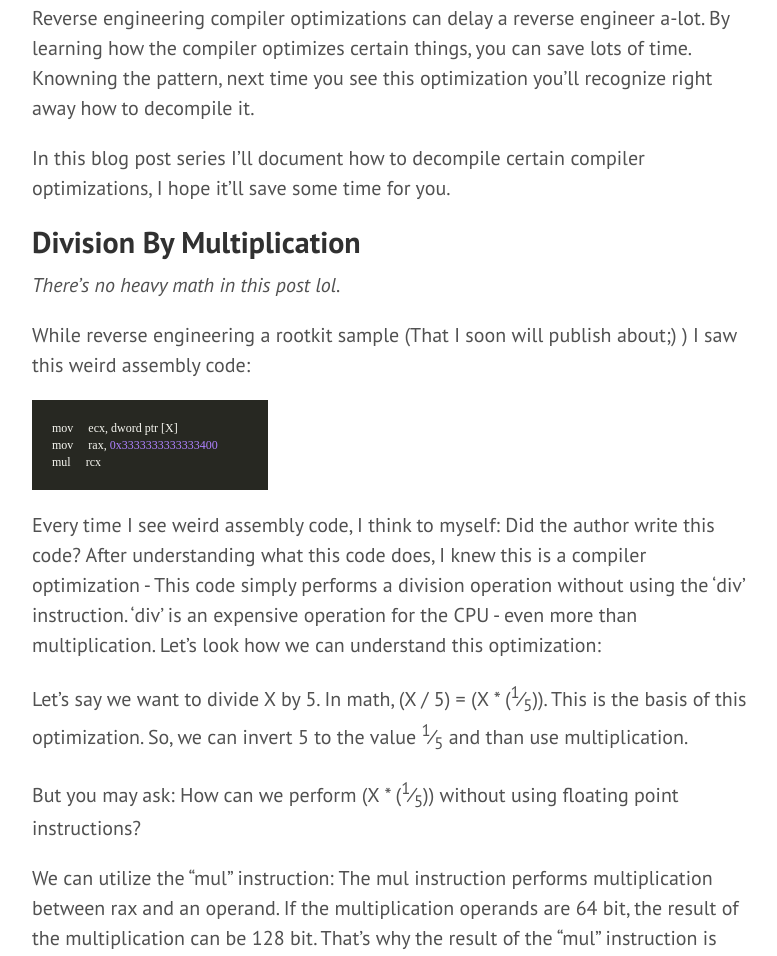
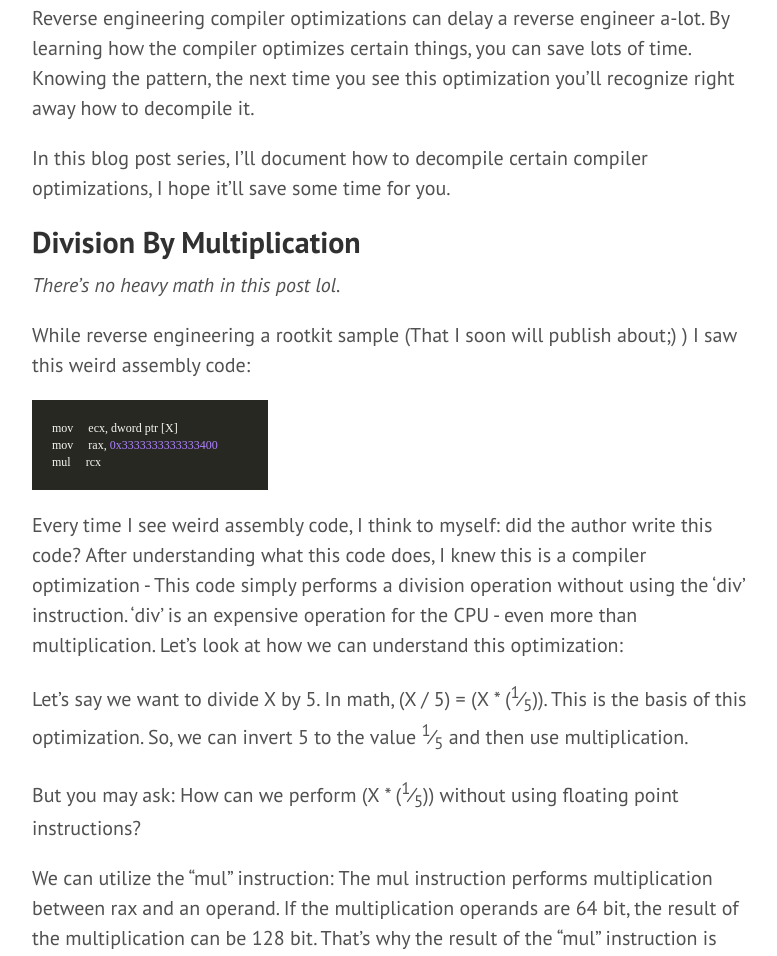
Before and after one commit to repnz/repnz.github.io, a plain HTML site: page posts/reversing-optimizations-division/index.html in a window 1280 px wide. Shown: the part 1048-2004 px from the top of the page, without its empty margins (428-1205 px from the left). Drawn offline with Linux system fonts and the light colour scheme; a web font is replaced by a local one.

Commit message:
Fixed a few typos
I love your blogs, and the low level so just wanted to help out by fixing a few typos. Thanks for your work!

```diff
--- a/posts/reversing-optimizations-division/index.html
+++ b/posts/reversing-optimizations-division/index.html
@@ -69,10 +69,10 @@
 <h2 id="intro">Intro</h2>
 
 <p>Reverse engineering compiler optimizations can delay a reverse engineer a-lot. By learning how the compiler optimizes certain
-things, you can save lots of time. Knowning the pattern, next time you see this optimization you&rsquo;ll recognize right away how to
+things, you can save lots of time. Knowing the pattern, the next time you see this optimization you&rsquo;ll recognize right away how to
 decompile it.</p>
 
-<p>In this blog post series I&rsquo;ll document how to decompile certain compiler optimizations, I hope it&rsquo;ll save some time for you.</p>
+<p>In this blog post series, I&rsquo;ll document how to decompile certain compiler optimizations, I hope it&rsquo;ll save some time for you.</p>
 
 <h2 id="division-by-multiplication">Division By Multiplication</h2>
 
@@ -84,13 +84,13 @@ decompile it.</p>
 mov     rax, <span style="color:#ae81ff">0x3333333333333400</span>
 mul     rcx                              </code></pre></div>
 
-<p>Every time I see weird assembly code, I think to myself: Did the author write this code?
+<p>Every time I see weird assembly code, I think to myself: did the author write this code?
 After understanding what this code does, I knew this is a compiler optimization - This code simply performs a division operation
 without using the &lsquo;div&rsquo; instruction.
-&lsquo;div&rsquo; is an expensive operation for the CPU - even more than multiplication. Let&rsquo;s look how we can understand this optimization:</p>
+&lsquo;div&rsquo; is an expensive operation for the CPU - even more than multiplication. Let&rsquo;s look at how we can understand this optimization:</p>
 
 <p>Let&rsquo;s say we want to divide X by 5. In math, (X / 5) = (X * (<sup>1</sup>&frasl;<sub>5</sub>)). This is the basis of this optimization.
-So, we can invert 5 to the value <sup>1</sup>&frasl;<sub>5</sub> and than use multiplication.</p>
+So, we can invert 5 to the value <sup>1</sup>&frasl;<sub>5</sub> and then use multiplication.</p>
 
 <p>But you may ask: How can we perform (X * (<sup>1</sup>&frasl;<sub>5</sub>)) without using floating point instructions?</p>
 
```
